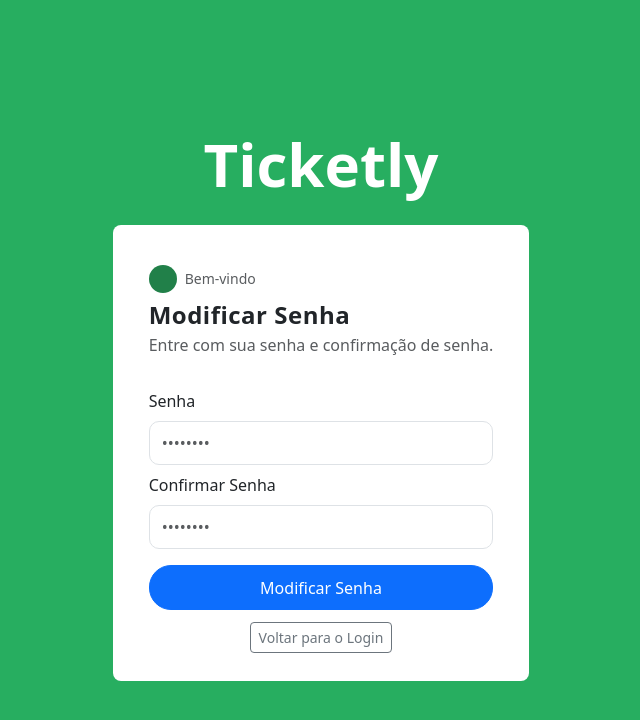
After one commit to ftbevi/ticketly, a Django app: page /accounts/reset-password/ in a window 1280 px wide. The commit adds this page. Shown: the top 720 px of the page, without its empty margins (319-959 px from the left). Run offline with Django 5.2, Linux system fonts and the light colour scheme; some libraries are stand-ins or nearby versions.

Commit message:
feat: add redirect to reset password page

```diff
--- a/ticketly/apps/accounts/templates/login.html
+++ b/ticketly/apps/accounts/templates/login.html
@@ -20,7 +20,9 @@
         </div>
         <div class="text-center mt-2">
             <!-- “Reset password” como ação secundária -->
-            <a href="#" class="btn btn-outline-secondary btn-sm mt-1">Reset Password</a>
+            <a href="{% url 'reset_password' %}" class="btn btn-outline-secondary btn-sm mt-1">
+                Modificar Senha
+            </a>
         </div>
     </form>
 {% endblock %}
--- /dev/null
+++ b/ticketly/apps/accounts/templates/reset-password.html
@@ -0,0 +1,30 @@
+{% extends 'auth.html' %}
+{% block authcontent %}
+<h2 class="auth-title h4 mb-1">Modificar Senha</h2>
+    <p class="text-muted mb-4">Entre com sua senha e confirmação de senha.</p>
+
+    <form class="mt-2">
+        <div class="mb-2">
+            <label for="password" class="form-label">Senha</label>
+            <input id="password" type="password" class="form-control" placeholder="••••••••"
+                autocomplete="current-password" required>
+        </div>
+
+        <div class="mb-2">
+            <label for="password" class="form-label">Confirmar Senha</label>
+            <input id="password" type="password" class="form-control" placeholder="••••••••"
+                autocomplete="current-password" required>
+        </div>
+
+        <div class="d-grid mt-3">
+            <button type="submit" class="btn btn-primary btn-main">Modificar Senha</button>
+        </div>
+
+        <div class="text-center mt-2">
+            <!-- “Reset password” como ação secundária -->
+            <a href="{% url 'login' %}" class="btn btn-outline-secondary btn-sm mt-1">
+                Voltar para o Login
+            </a>
+        </div>
+    </form>
+{% endblock %}
--- a/ticketly/apps/accounts/urls.py
+++ b/ticketly/apps/accounts/urls.py
@@ -1,7 +1,9 @@
 from django.urls import path
 
 from .views.login import LoginPageView
+from .views.reset_password import ResetPasswordPageView
 
 urlpatterns = [
-    path('login/', LoginPageView.as_view())
+    path('login/', LoginPageView.as_view(), name='login'),
+    path('reset-password/', ResetPasswordPageView.as_view(), name='reset_password')
 ]
--- /dev/null
+++ b/ticketly/apps/accounts/views/reset_password.py
@@ -0,0 +1,11 @@
+from django.shortcuts import render
+from django.views.generic import TemplateView
+
+from apps.accounts.forms import AuthenticationForm
+
+
+class ResetPasswordPageView(TemplateView):
+    template_name = "reset-password.html"
+
+    def get(self, request):
+        return render(request, self.template_name)
```
